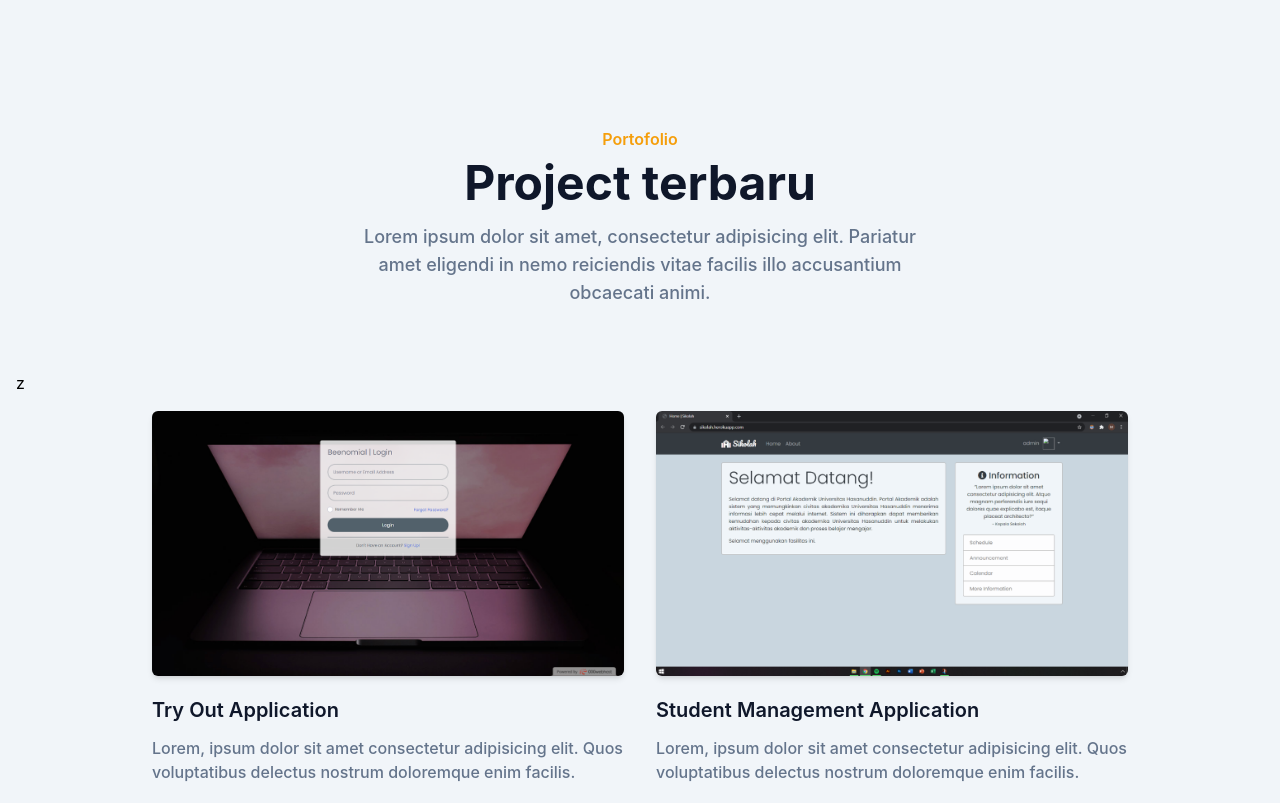
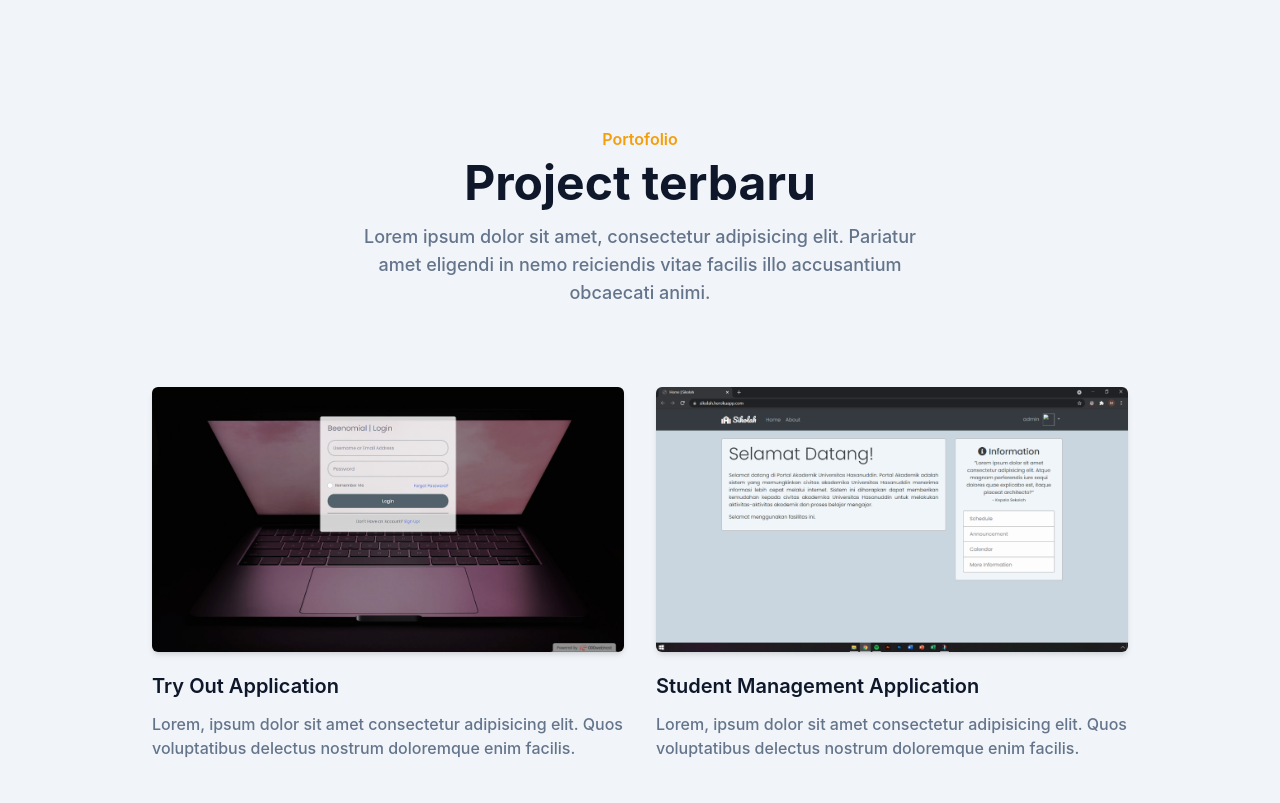
Before and after one commit to rizqul/rizqul.github.io, a plain HTML site: page index.html in a window 1280 px wide. Shown: the part 1380-2183 px from the top of the page. Drawn offline with Linux system fonts and the light colour scheme.

Commit message:
remove visual error

```diff
--- a/index.html
+++ b/index.html
@@ -295,7 +295,6 @@
             </p>
           </div>
         </div>
-        z
 
         <div
           class="w-full px-4 flex flex-wrap justify-center xl:w-10/12 xl:mx-auto"
```
